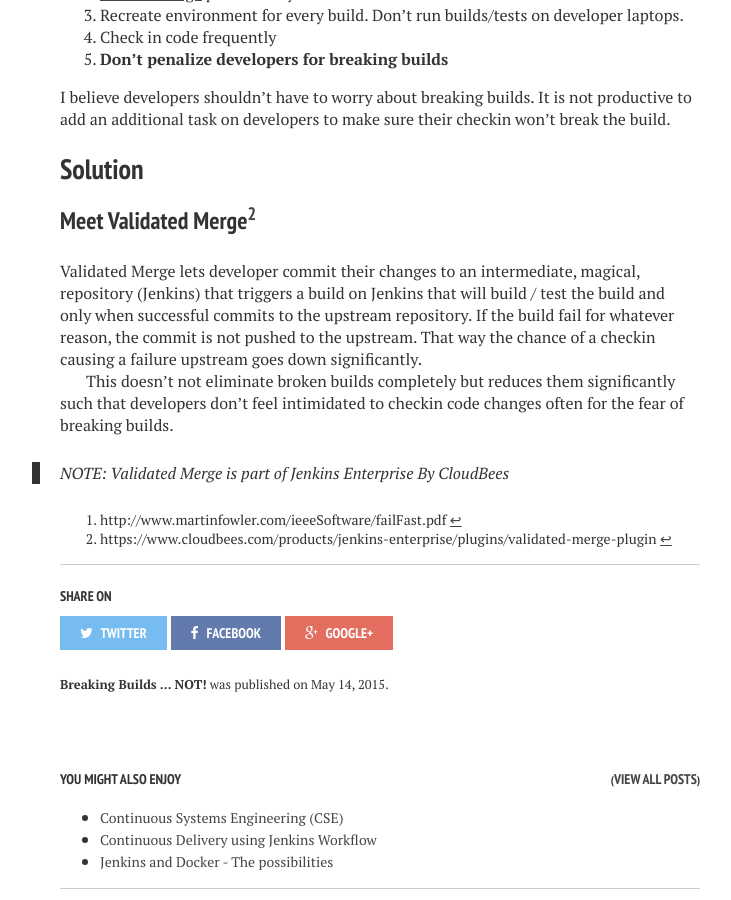
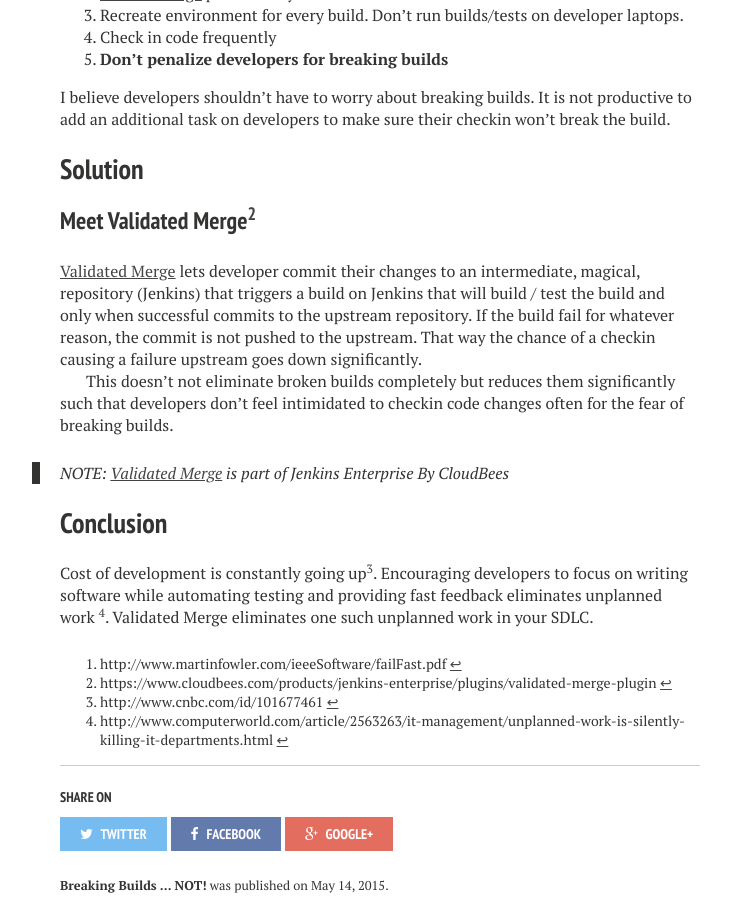
Before and after one commit to uaarkoti/uaarkoti.github.io, a Jekyll site: the page built from _posts/2015-05-14-breaking-builds.markdown, in a window 1280 px wide and 900 px high, scrolled down 1090 px. Shown: the whole window, without its empty margins (260-991 px from the left). Built offline with Jekyll 4.4.1, drawn with Linux system fonts in a browser that asks for light colours; nearby versions of some CDN libraries; comment, search, counter and statistics services are not loaded.

Commit message:
Added additional links to VM and a concluding section

```diff
--- a/_posts/2015-05-14-breaking-builds.markdown
+++ b/_posts/2015-05-14-breaking-builds.markdown
@@ -53,12 +53,16 @@
 
 ### Meet Validated Merge[^2]
 
-Validated Merge lets developer commit their changes to an intermediate, magical, repository (Jenkins) that triggers a build on Jenkins that will build / test the build and only when successful commits to the upstream repository. If the build fail for whatever reason, the commit is not pushed to the upstream. That way the chance of a checkin causing a failure upstream goes down significantly.
+[Validated Merge](https://jenkins-enterprise.cloudbees.com/docs/user-guide-14.5/validated-merge.html) lets developer commit their changes to an intermediate, magical, repository (Jenkins) that triggers a build on Jenkins that will build / test the build and only when successful commits to the upstream repository. If the build fail for whatever reason, the commit is not pushed to the upstream. That way the chance of a checkin causing a failure upstream goes down significantly.
 
 This doesn't not eliminate broken builds completely but reduces them significantly such that developers don't feel intimidated to checkin code changes often for the fear of breaking builds.
 
+> NOTE: [Validated Merge](https://jenkins-enterprise.cloudbees.com/docs/user-guide-14.5/validated-merge.html) is part of Jenkins Enterprise By CloudBees
 
-> NOTE: Validated Merge is part of Jenkins Enterprise By CloudBees
+## Conclusion
+Cost of development is constantly going up[^3]. Encouraging developers to focus on writing software while automating testing and providing fast feedback eliminates unplanned work [^4]. Validated Merge eliminates one such unplanned work in your SDLC.
 
 [^1]: http://www.martinfowler.com/ieeeSoftware/failFast.pdf
 [^2]: https://www.cloudbees.com/products/jenkins-enterprise/plugins/validated-merge-plugin
+[^3]: http://www.cnbc.com/id/101677461
+[^4]: http://www.computerworld.com/article/2563263/it-management/unplanned-work-is-silently-killing-it-departments.html
```
